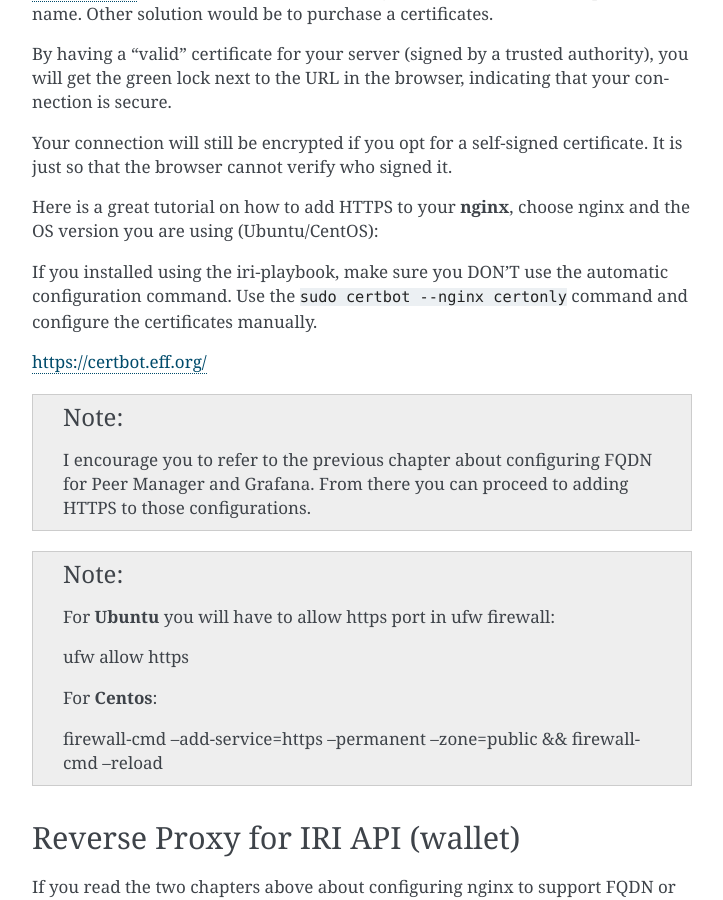
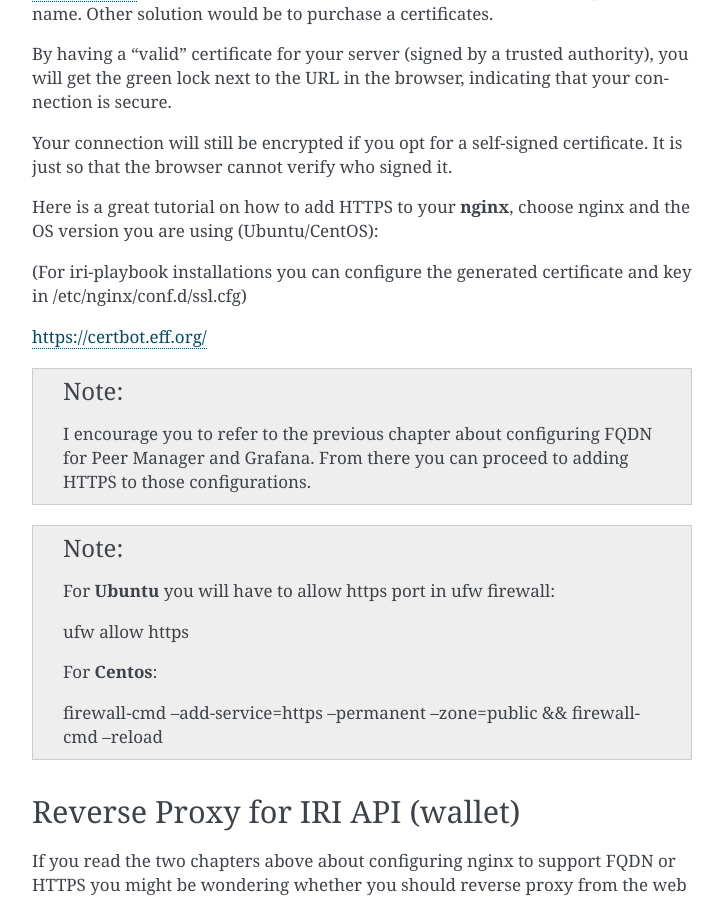
Before and after one commit to nuriel77/iri-playbook, a Sphinx documentation site: the page built from docs/appendix.rst, in a window 1280 px wide and 900 px high, scrolled down 2989 px. Shown: the whole window, without its empty margins (388-1111 px from the left). Built offline with Sphinx 7.4.7, drawn with Linux system fonts in a browser that asks for light colours.

Commit message:
Update https doc on where to update certificates

```diff
--- a/docs/appendix.rst
+++ b/docs/appendix.rst
@@ -134,8 +134,7 @@ Your connection will still be encrypted if you opt for a self-signed certificate
 
 Here is a great tutorial on how to add HTTPS to your **nginx**, choose nginx and the OS version you are using (Ubuntu/CentOS):
 
-If you installed using the iri-playbook, make sure you DON'T use the automatic configuration command. Use the ``sudo certbot --nginx certonly`` command and configure the certificates manually.
-
+(For iri-playbook installations you can configure the generated certificate and key in /etc/nginx/conf.d/ssl.cfg)
 
 https://certbot.eff.org/
 
```
